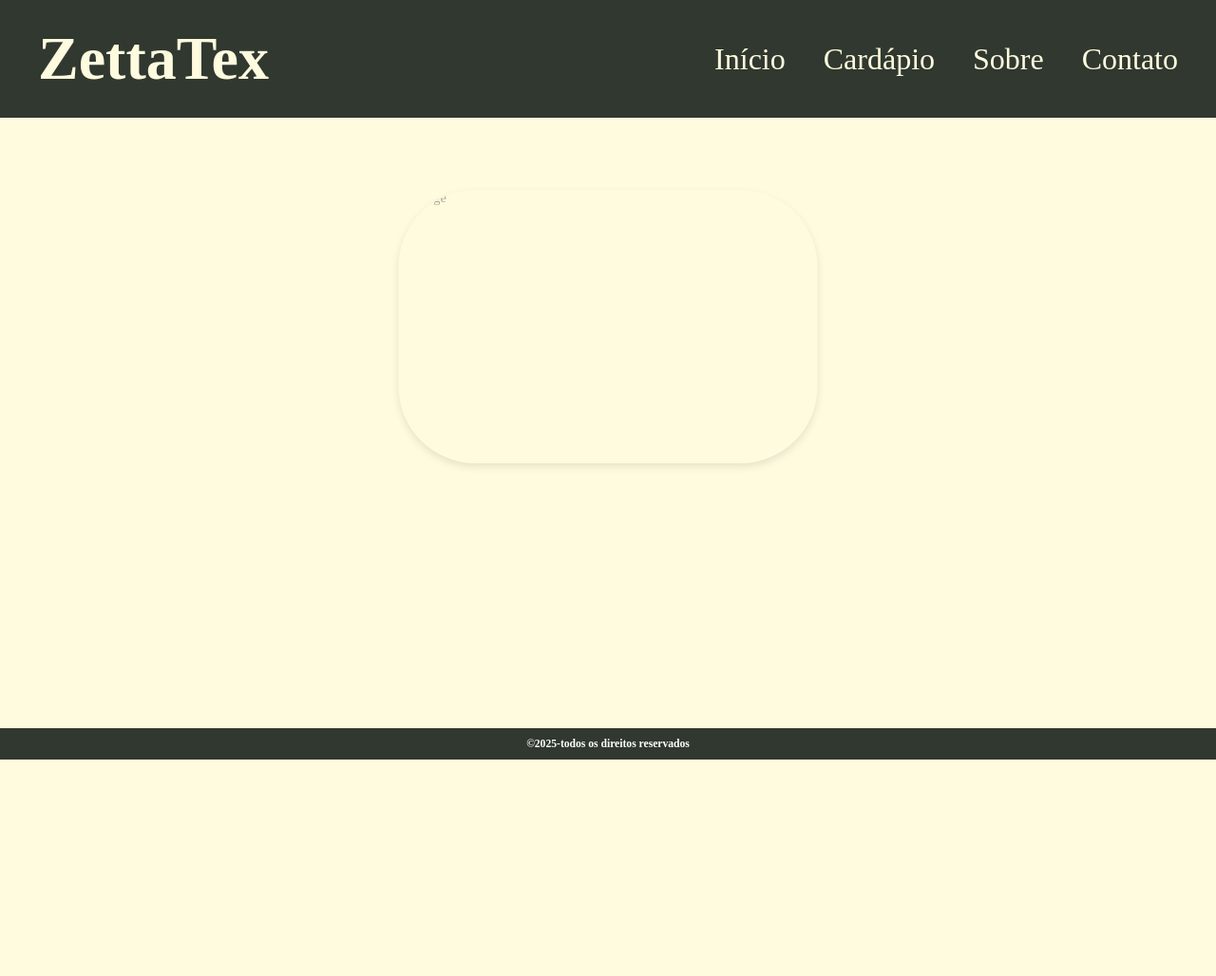
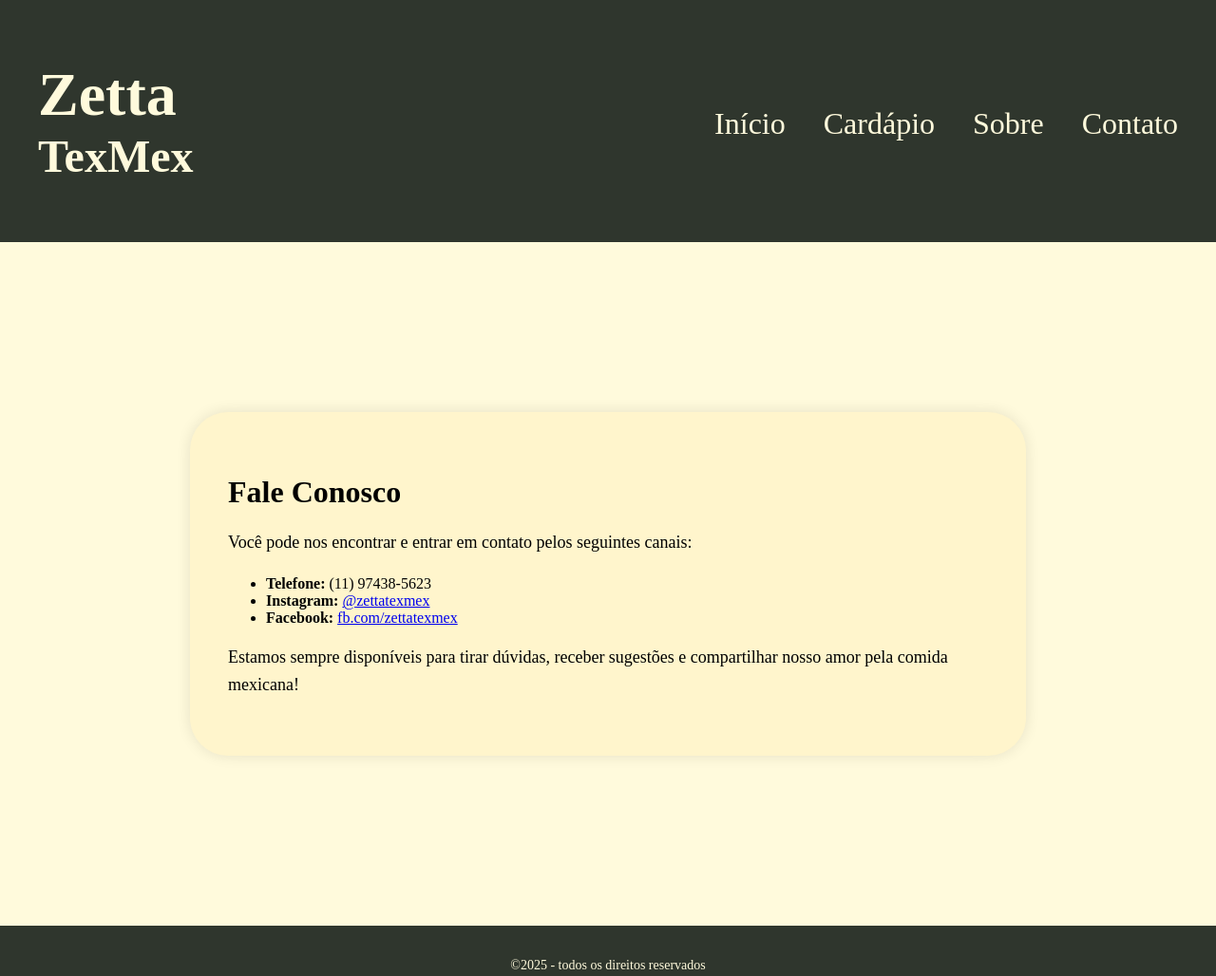
Before and after one commit to Grego-Privado/CP2front, a plain HTML site: page pages/contato.html in a window 1280 px wide. Shown: the whole page at 95% size. Before the commit the page ends 800 px from the top, so only its background shows below. Drawn offline with Linux system fonts and the light colour scheme; a web font is replaced by a local one.

Commit message:
pagina contato feita, site finalizado

```diff
--- a/pages/contato.html
+++ b/pages/contato.html
@@ -1,31 +1,43 @@
 <!DOCTYPE html>
-<html lang="pt-br">
+<html lang="pt-BR">
 <head>
-    <meta charset="UTF-8">
-    <meta name="viewport" content="width=device-width, initial-scale=1.0">
-    <link rel="stylesheet" href="../src/css/style.css">
-    <title>Contato</title>
+  <meta charset="UTF-8" />
+  <meta name="viewport" content="width=device-width, initial-scale=1.0"/>
+  <title>Contato - ZettaTexMex</title>
+  <link rel="stylesheet" href="../src/css/contato.css"/>
+  <link href="https://fonts.googleapis.com/css2?family=Inknut+Antiqua&display=swap" rel="stylesheet"/>
 </head>
 <body>
 
-    <header>
-        <h1 id="logo">ZettaTex</h1>
+  <header class="topo">
+    <h1 class="logo">Zetta<span>TexMex</span></h1>
     <nav>
-            <ul>
+      <ul class="menu">
         <li><a href="../index.html">Início</a></li>
-                <li><a href="./cardapio.html">Cardápio</a></li>
-                <li><a href="./sobre.html">Sobre</a></li>
-                <li><a href="./contato.html">Contato</a></li>
+        <li><a href="cardapio.html">Cardápio</a></li>
+        <li><a href="sobre.html">Sobre</a></li>
+        <li><a href="contato.html">Contato</a></li>
       </ul>
     </nav>
   </header>
 
-    <section class="banner">
-    <img id="image" alt="Image">
+  <main class="conteudo">
+    <section class="caixa">
+      <h2>Fale Conosco</h2>
+      <p>Você pode nos encontrar e entrar em contato pelos seguintes canais:</p>
+
+      <ul>
+        <li><strong>Telefone:</strong> (11) 97438-5623</li>
+        <li><strong>Instagram:</strong> <a href="https://instagram.com/zettatexmex" target="_blank">@zettatexmex</a></li>
+        <li><strong>Facebook:</strong> <a href="https://facebook.com/zettatexmex" target="_blank">fb.com/zettatexmex</a></li>
+      </ul>
+
+      <p>Estamos sempre disponíveis para tirar dúvidas, receber sugestões e compartilhar nosso amor pela comida mexicana!</p>
     </section>
+  </main>
 
-    <footer>
-        <h5>&copy;2025-todos os direitos reservados</h5>
+  <footer class="rodape">
+    <p>©2025 - todos os direitos reservados</p>
   </footer>
 
 </body>
--- a/src/css/contato.css
+++ b/src/css/contato.css
@@ -0,0 +1,83 @@
+
+body {
+    background-color: #fffadc;
+    font-family: 'Inknut Antiqua', serif;
+    margin: 0;
+    padding: 0;
+  }
+
+  .topo {
+    background-color: #2f362d;
+    display: flex;
+    justify-content: space-between;
+    align-items: center;
+    padding: 20px 40px;
+    color: #fffadc;
+    font-family: 'Paquito', serif;
+    font-size: 40px;
+  }
+
+  .logo {
+    font-size: 64px;
+    font-family: 'Paquito', serif;
+  }
+
+  .logo span {
+    display: block;
+    font-size: 48px;
+  }
+
+  .menu {
+    list-style: none;
+    display: flex;
+    gap: 40px;
+    padding: 0;
+    margin: 0;
+  }
+
+  .menu a {
+    text-decoration: none;
+    color: #fffadc;
+    font-size: 32px;
+    transition: 0.3s;
+  }
+
+  .menu a:hover {
+    opacity: 0.7;
+  }
+
+  .conteudo {
+    min-height: calc(100vh - 160px);
+    display: flex;
+    justify-content: center;
+    align-items: center;
+    padding: 40px 20px;
+  }
+
+  .caixa {
+    background-color: #fff5cc;
+    padding: 40px;
+    max-width: 800px;
+    border-radius: 40px;
+    box-shadow: 0 0 15px rgba(0,0,0,0.1);
+  }
+
+  .caixa h2 {
+    font-size: 32px;
+    margin-bottom: 20px;
+    font-family: 'Paquito', serif;
+  }
+
+  .caixa p {
+    font-size: 18px;
+    line-height: 1.6;
+    margin-bottom: 20px;
+  }
+
+  .rodape {
+    background-color: #2f362d;
+    color: #fffadc;
+    text-align: center;
+    padding: 20px;
+    font-size: 14px;
+  }
```
Lines whose indentation alone changed are shown as unchanged.
